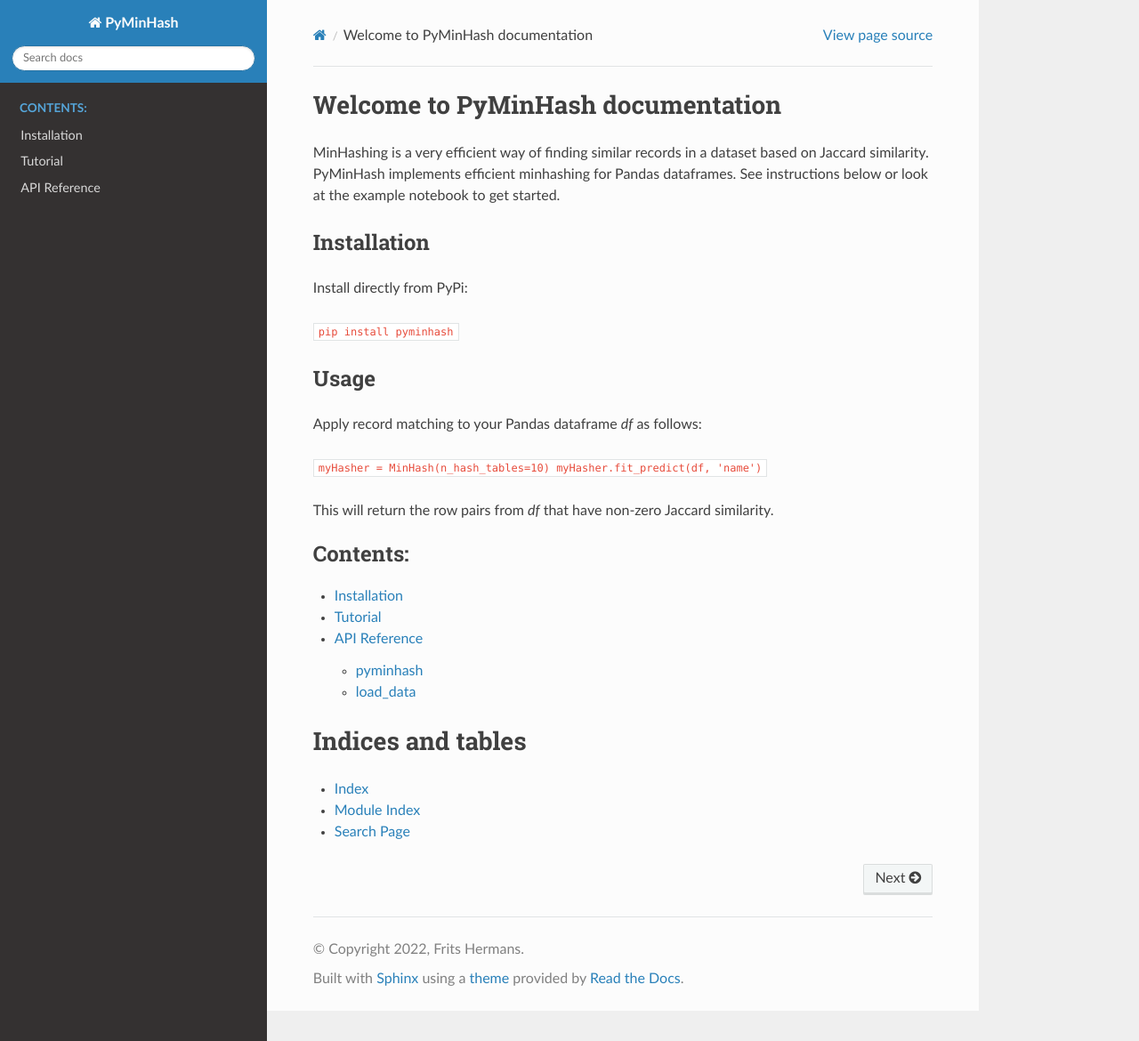
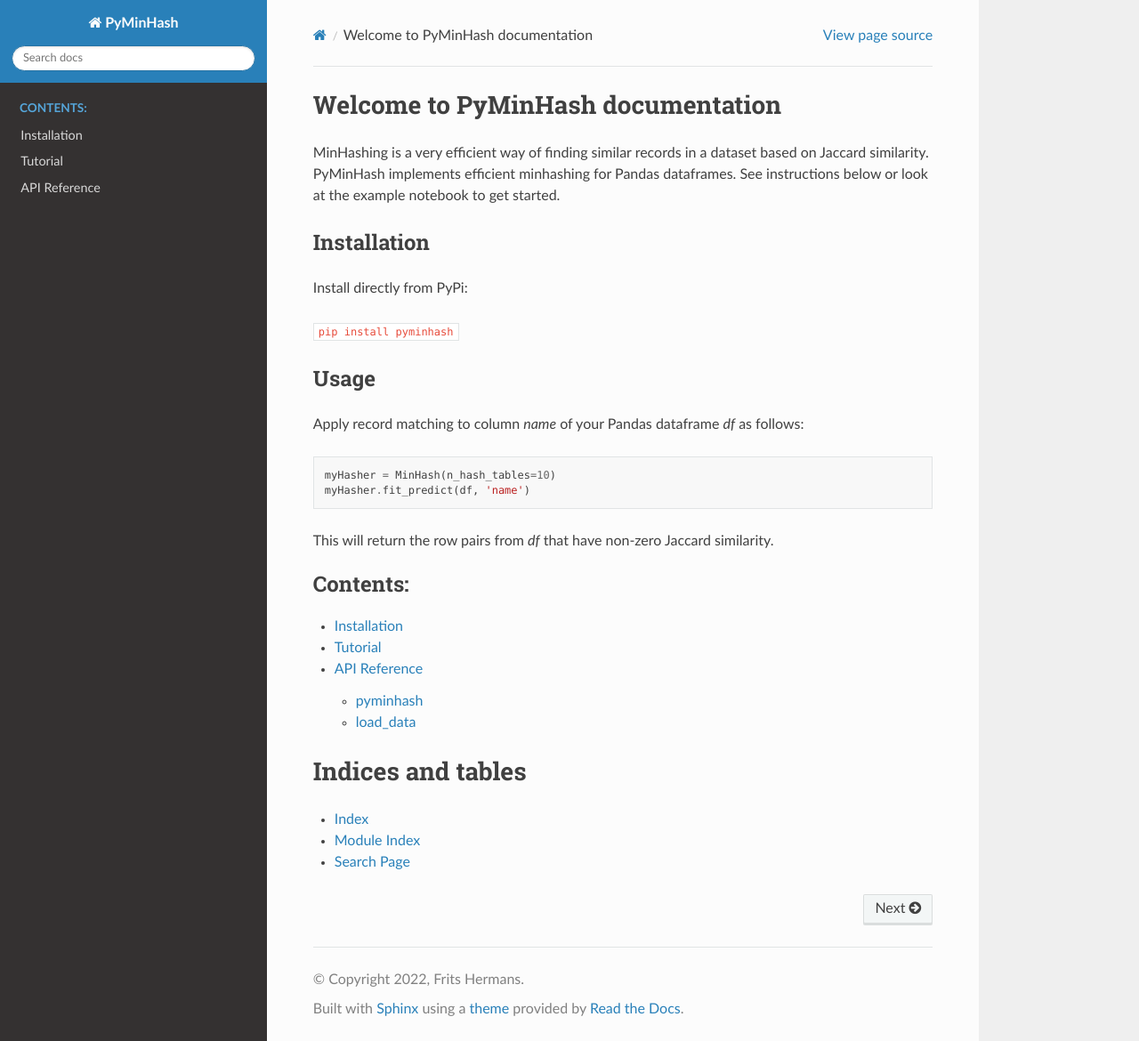
Before and after one commit to fritshermans/pyminhash, a Sphinx documentation site: the page built from docs/source/index.rst, in a window 1280 px wide and 1170 px high. Shown: the whole window at 89% size. Built offline with Sphinx 7.4.7 and the Read the Docs theme 2.0.0, drawn with Linux system fonts in a browser that asks for light colours.

Commit message:
updates index.rst

```diff
--- a/docs/source/index.rst
+++ b/docs/source/index.rst
@@ -19,10 +19,12 @@
 Usage
 -----
 
-Apply record matching to your Pandas dataframe `df` as follows:
+Apply record matching to column `name` of your Pandas dataframe `df` as follows:
 
-``myHasher = MinHash(n_hash_tables=10)
-myHasher.fit_predict(df, 'name')``
+.. code-block:: python
+
+   myHasher = MinHash(n_hash_tables=10)
+   myHasher.fit_predict(df, 'name')
 
 This will return the row pairs from `df` that have non-zero Jaccard similarity.
 
```
